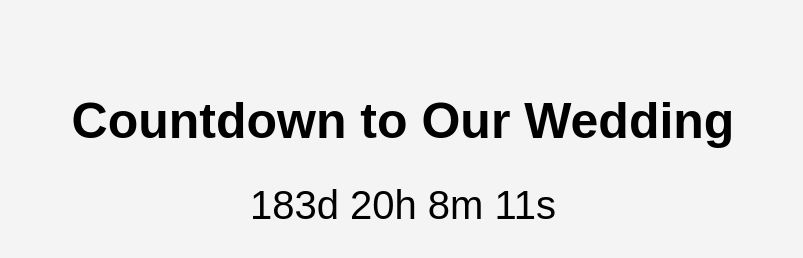
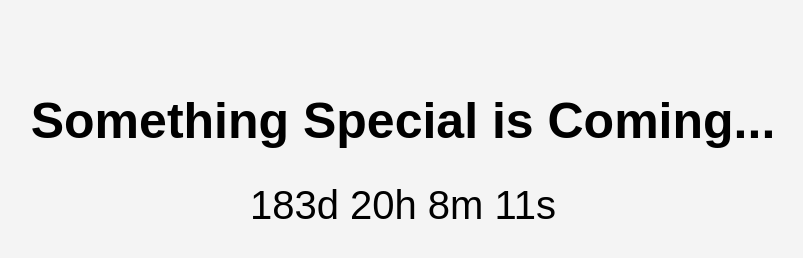
Before and after one commit to hxnisabdul/secret, a plain HTML site: page index.html in a window 1280 px wide. Shown: the whole page, without its empty margins (237-1040 px from the left). Drawn offline with Linux system fonts and the light colour scheme.

Commit message:
Update index.html

```diff
--- a/index.html
+++ b/index.html
@@ -22,7 +22,7 @@
 </head>
 <body>
 
-    <h1>Countdown to Our Wedding</h1>
+    <h1>Something Special is Coming...</h1>
     <div id="countdown"></div>
 
     <script>
```
